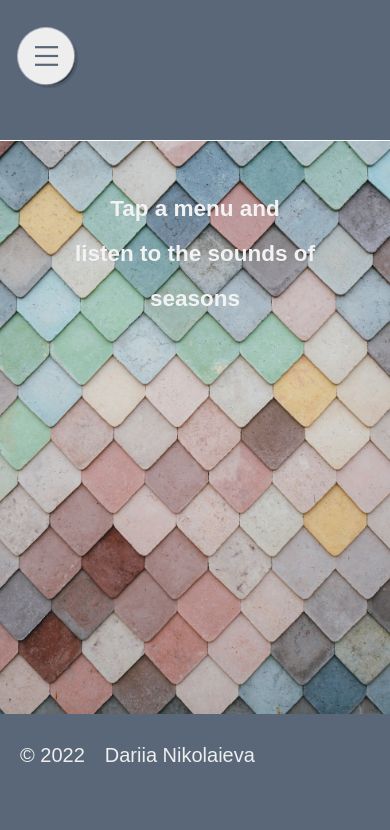
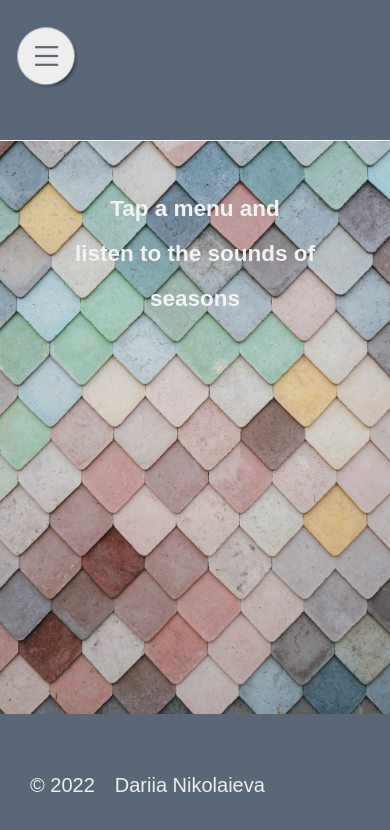
Before and after one commit to DariiaNikolaieva/eco-sounds, a plain HTML site: page index.html in a window 390 px wide. Drawn offline with Linux system fonts and the light colour scheme.

Commit message:
feat: add responsive styles

```diff
--- a/styles.css
+++ b/styles.css
@@ -308,6 +308,8 @@ a:hover {
   background-position: center;
 }
 
+
+
 .header {
   border-bottom: 1px solid #fff;
 }
@@ -342,9 +344,18 @@ img {
 .footer-container {
   display: flex;
   justify-content: space-between;
-  /* align-items: center; */
   font-family: inherit;
   font-size: 20px;
+}
+
+@media (max-width: 768px) {
+  .footer-container {
+    flex-direction: column-reverse;
+  }
+  .developer_data {
+    margin-top: 30px;
+    margin-left: 10px;
+  }
 }
 
 .developer_data {
@@ -376,6 +387,11 @@ display: none;
   justify-content: space-between;
   align-content: center;
   align-items: center;
+}
+@media (max-width: 768px) {
+  .audio-player {
+    width: 100%;
+  }
 }
 
 .controls {
```
